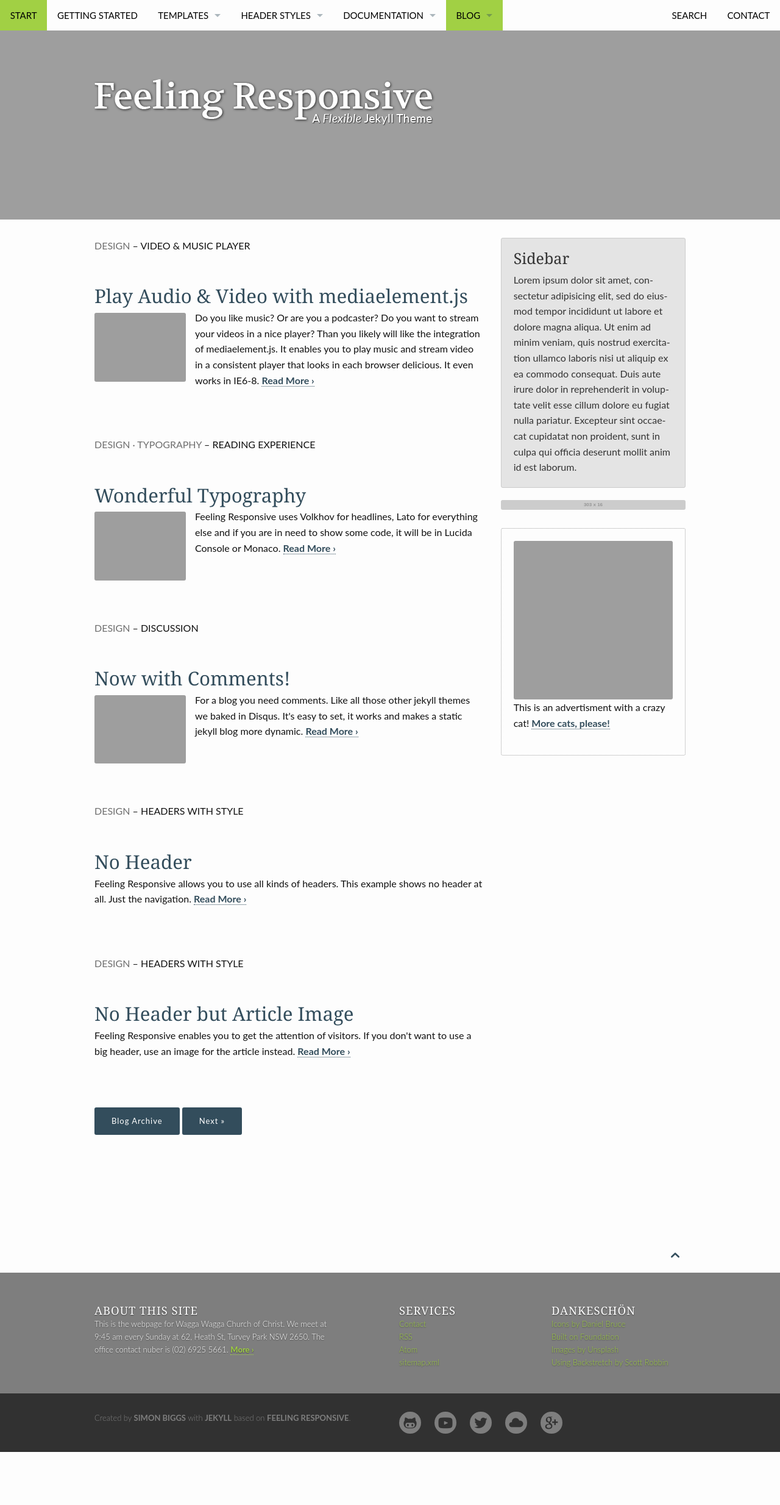
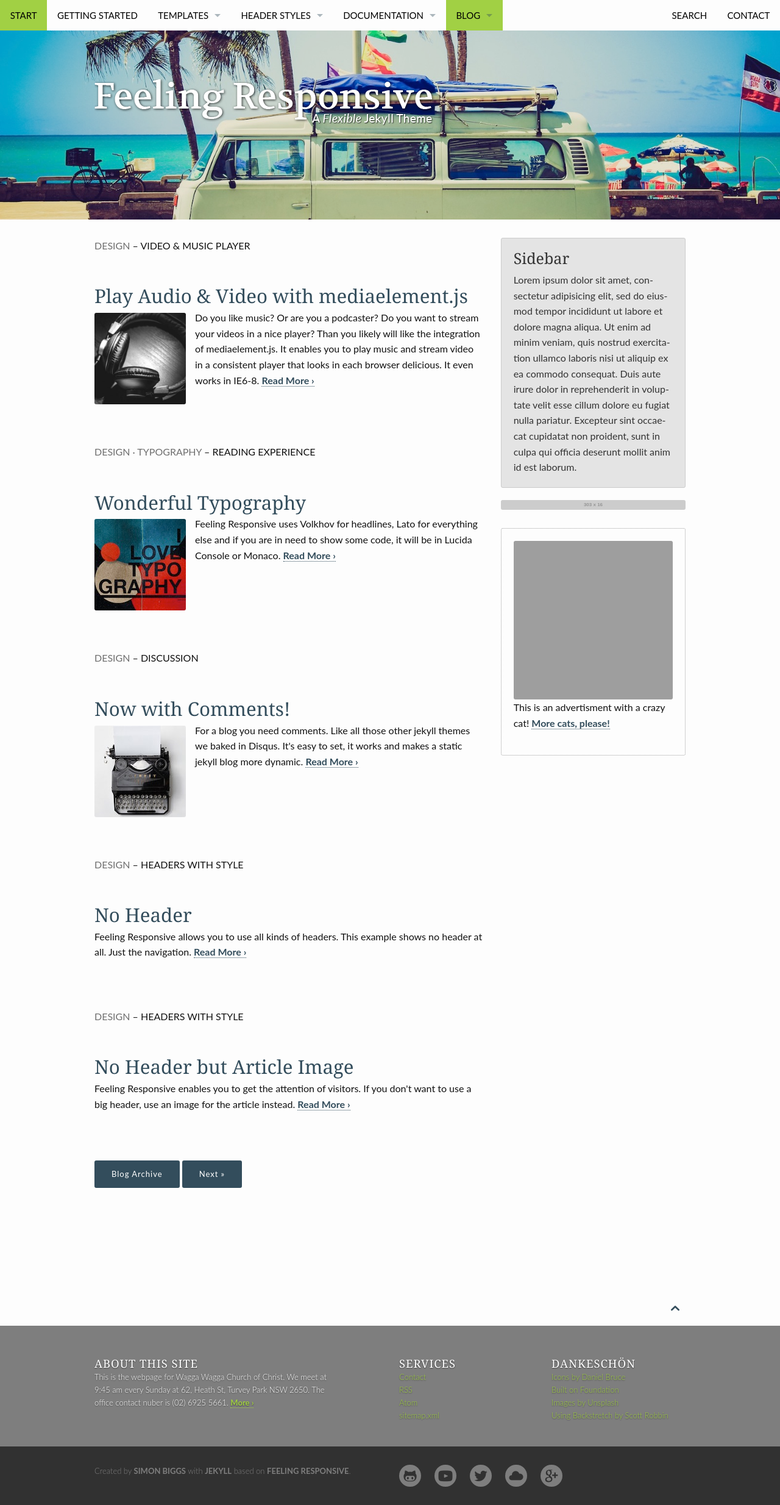
Before and after one commit to SimonBiggs/jekyll-google-drive, a Jekyll site: the page built from blog/index.html, in a window 1280 px wide. Shown: the whole page at 61% size. Built offline with Jekyll 4.4.1, drawn with Linux system fonts in a browser that asks for light colours; the list of posts is cut into pages by our own code; before the commit the page ends 2381 px from its top, so only the background shows below that; grey boxes are pictures that could not be loaded.

Commit message:
Update _config.yml

```diff
--- a/_config.yml
+++ b/_config.yml
@@ -39,7 +39,7 @@ improve_content: https://github.com/SimonBiggs/jekyll-google-drive/edit/gh-pages
 # Markdown-Example for posts ![Image Text]({{ site.urlimg }}image.jpg)
 #
 # Consider updating this to the google drive public folder
-urlimg: 'http://www.simonbiggs.net/jekyll-google-drive/images'
+urlimg: 'http://www.simonbiggs.net/jekyll-google-drive/images/'
 
 
 # Logo size is 600x80 pixels
```
